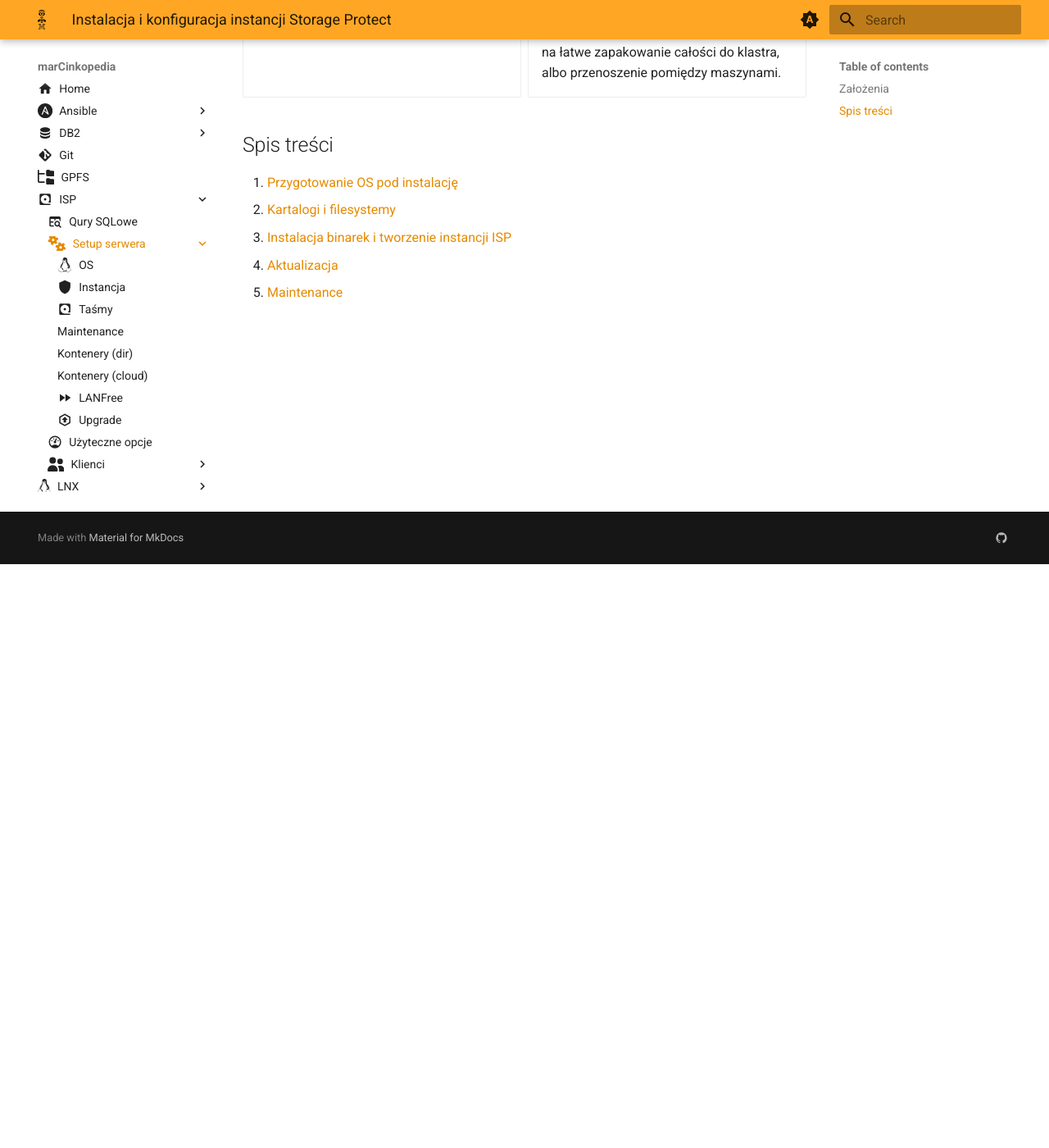
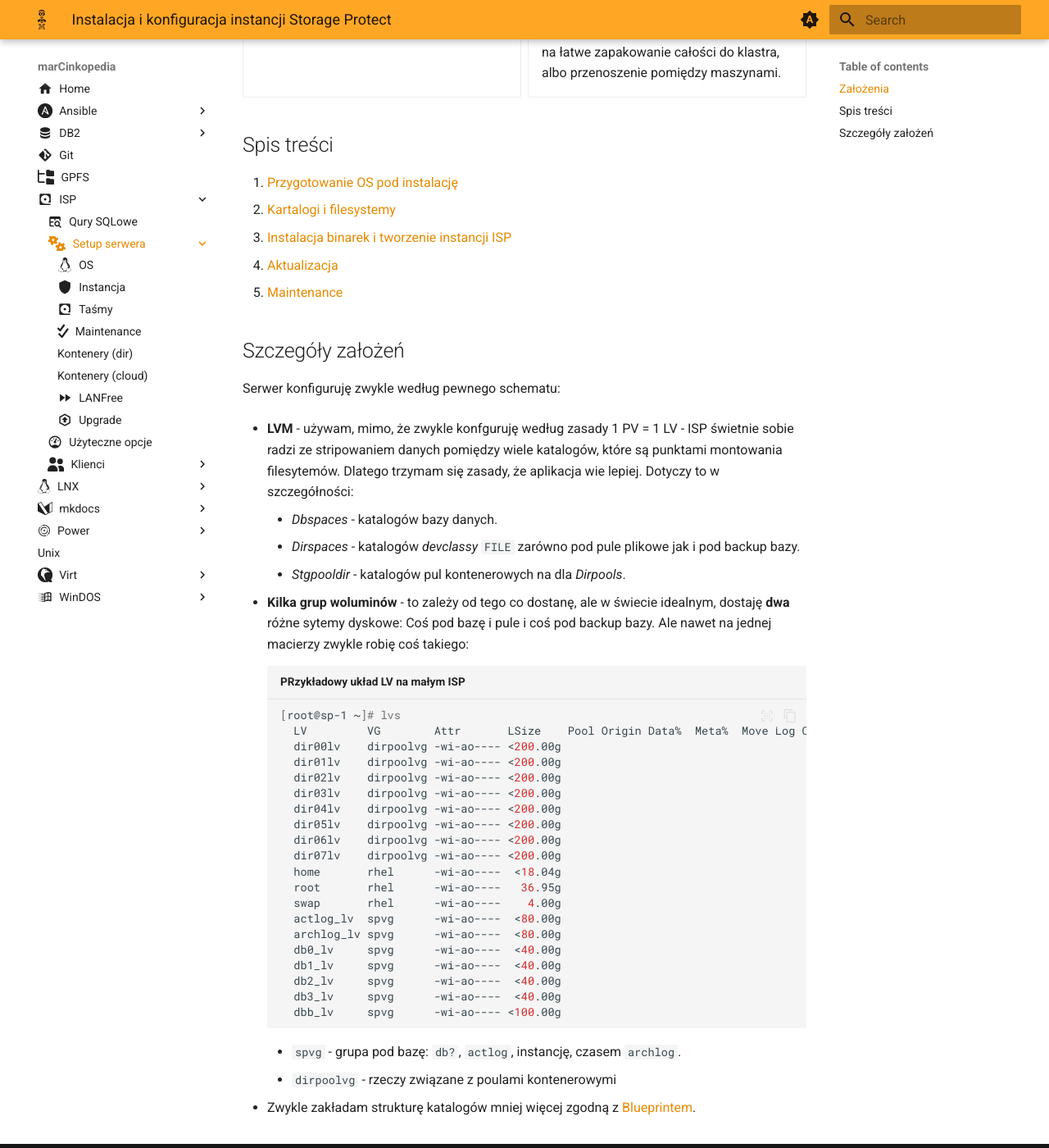
Before and after one commit to stecenator/notki, an MkDocs documentation site: the page built from docs/ISP/setup/index.md, in a window 1280 px wide and 1400 px high, scrolled down 712 px. Shown: the whole window at 82% size. Built offline with MkDocs 1.6.1 and Material for MkDocs 9.7.7, drawn with Linux system fonts in a browser that asks for light colours.

Commit message:
Rozgrzebany maintenance

````diff
--- a/docs/ISP/setup/index.md
+++ b/docs/ISP/setup/index.md
@@ -19,13 +19,13 @@
 
     ---
 
-    W tych przykładach, sklonowany według [tego artykułu](../virt/qemu-img.md#konwersja-zlinkowanego-klona-do-niezaleznej-kopii). Oczywiście w dużych instalacjach, na LPARze lub gołym żelazie.
+    W tych przykładach, sklonowany według [tego artykułu](../../virt/qemu-img.md#konwersja-zlinkowanego-klona-do-niezaleznej-kopii). Oczywiście w dużych instalacjach, na LPARze lub gołym żelazie.
 
 -   :material-ip-network:{ .lg .middle } __Sieć__
 
     ---
 
-    Na statycznych adresach. Warto zainstersować się [bondingiem](../../LNX/bond.md).
+    Na statycznych adresach. Warto zainstersować się [bondingiem](../../LNX/net.md#bonding-na-linuxie).
 
 
 -   :material-harddisk:{ .lg .middle } __Dyski__
@@ -34,7 +34,7 @@
 
     Zasada: 1 LUN, 1 filesystem. Nawet w LVM. Protect sam sobie dobrze stripuje.
 
--   :fontawesome-solid-hands-holding-circle:{ .lg .middle } __Serwer :IBM-bw: Storage Protect__
+-   :fontawesome-solid-hands-holding-circle:{ .lg .middle } __[Serwer :IBM-bw: Storage Protect](#szczegoy-zaozen)__
 
     ---
 
@@ -49,3 +49,45 @@
 1. [Instalacja binarek i tworzenie instancji ISP](setup_instance.md)
 1. [Aktualizacja](upgrade.md)
 1. [Maintenance](maint.md)
+
+
+## Szczegóły założeń
+
+Serwer konfiguruję zwykle według pewnego schematu:
+
+- __LVM__ - używam, mimo, że zwykle konfguruję według zasady 1 PV = 1 LV - ISP świetnie sobie radzi ze stripowaniem danych pomiędzy wiele katalogów, które są punktami montowania filesytemów.
+    Dlatego trzymam się zasady, że aplikacja wie lepiej. Dotyczy to w szczegółności:
+
+    - _Dbspaces_ - katalogów bazy danych.
+    - _Dirspaces_ - katalogów _devclassy_ `FILE` zarówno pod pule plikowe jak i pod backup bazy.
+    - _Stgpooldir_ - katalogów pul kontenerowych na dla _Dirpools_.
+
+- __Kilka grup woluminów__ - to zależy od tego co dostanę, ale w świecie idealnym, dostaję __dwa__ różne sytemy dyskowe: Coś pod bazę i pule i coś pod backup bazy. Ale nawet na jednej macierzy zwykle robię coś takiego:
+
+    ```bash title="PRzykładowy układ LV na małym ISP"
+    [root@sp-1 ~]# lvs
+      LV         VG        Attr       LSize    Pool Origin Data%  Meta%  Move Log Cpy%Sync Convert
+      dir00lv    dirpoolvg -wi-ao---- <200.00g
+      dir01lv    dirpoolvg -wi-ao---- <200.00g
+      dir02lv    dirpoolvg -wi-ao---- <200.00g
+      dir03lv    dirpoolvg -wi-ao---- <200.00g
+      dir04lv    dirpoolvg -wi-ao---- <200.00g
+      dir05lv    dirpoolvg -wi-ao---- <200.00g
+      dir06lv    dirpoolvg -wi-ao---- <200.00g
+      dir07lv    dirpoolvg -wi-ao---- <200.00g
+      home       rhel      -wi-ao----  <18.04g
+      root       rhel      -wi-ao----   36.95g
+      swap       rhel      -wi-ao----    4.00g
+      actlog_lv  spvg      -wi-ao----  <80.00g
+      archlog_lv spvg      -wi-ao----  <80.00g
+      db0_lv     spvg      -wi-ao----  <40.00g
+      db1_lv     spvg      -wi-ao----  <40.00g
+      db2_lv     spvg      -wi-ao----  <40.00g
+      db3_lv     spvg      -wi-ao----  <40.00g
+      dbb_lv     spvg      -wi-ao---- <100.00g
+    ```
+
+    - `spvg` - grupa pod bazę: `db?`, `actlog`, instancję, czasem `archlog`.
+    - `dirpoolvg` - rzeczy związane z poulami kontenerowymi
+
+- Zwykle zakładam strukturę katalogów mniej więcej zgodną z [Blueprintem](https://www.ibm.com/support/pages/ibm-storage-protect-blueprints).
--- a/mkdocs.yaml
+++ b/mkdocs.yaml
@@ -98,7 +98,7 @@
       - OS: ISP/setup/setup_os.md
       - Instancja: ISP/setup/setup_instance.md
       - Taśmy: ISP/setup/setup_tapes.md
-      - Maintenance: ISP/setup/setup_maint.md
+      - Maintenance: ISP/setup/maint.md
       - Kontenery (dir): ISP/setup/setup_dc.md
       - Kontenery (cloud): ISP/setup/setup_cc.md
       - LANFree: ISP/setup/setup_sta.md
````
Also changed, not shown: docs/ISP/setup/maint.md (added, +11 -0 lines), docs/LNX/ha/index.md (+2 -2 lines), docs/Power/VIOS.md (+6 -1 lines), 1 other file.
